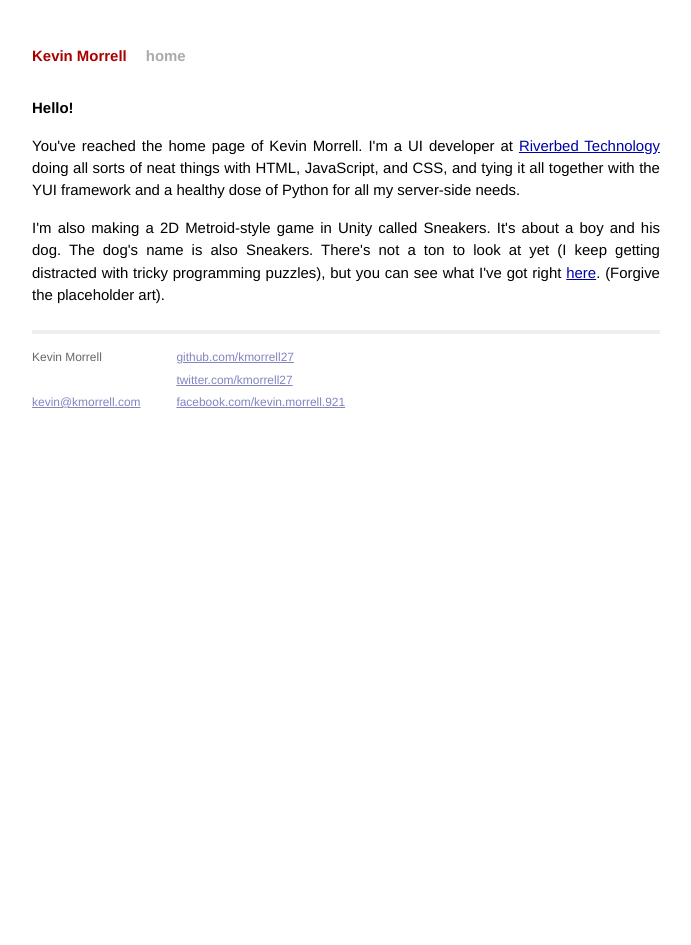
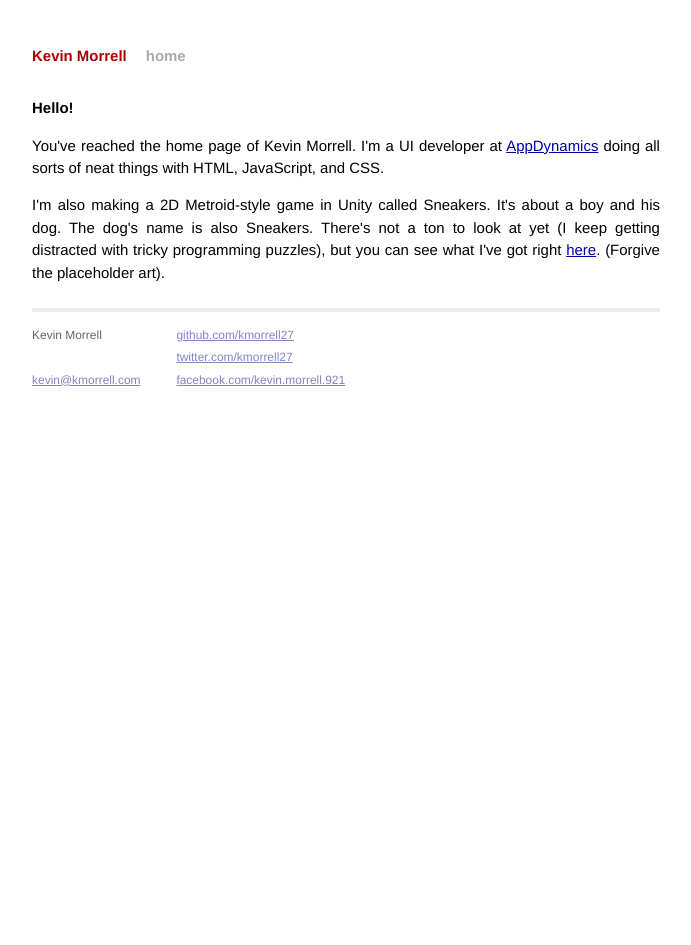
Before and after one commit to kmorrell27/kmorrell27.github.io, a Jekyll site: the page built from index.html, in a window 1280 px wide. Shown: the whole page, without its empty margins (294-985 px from the left). Built offline with Jekyll 4.4.1, drawn with Linux system fonts in a browser that asks for light colours; Markdown is read by kramdown in place of the engine named in the settings.

Commit message:
Update Job.
replace Riverbed with AppDynamics.

```diff
--- a/index.html
+++ b/index.html
@@ -6,10 +6,8 @@ title: Kevin Morrell
 <div id="home">
   <h1>Hello!</h1>
   <p>You've reached the home page of Kevin Morrell. I'm a UI developer at
-  <a href="http://www.riverbed.com/">Riverbed Technology</a> doing all sorts of
-  neat things with HTML, JavaScript, and CSS, and tying it all together with
-  the YUI framework and a healthy dose of Python for all my server-side
-  needs.
+  <a href="http://www.appdynamics.com/">AppDynamics</a> doing all sorts of
+  neat things with HTML, JavaScript, and CSS.
   </p>
   <p>I'm also making a 2D Metroid-style game in Unity called Sneakers. It's
   about a boy and his dog. The dog's name is also Sneakers. There's not a ton
```
